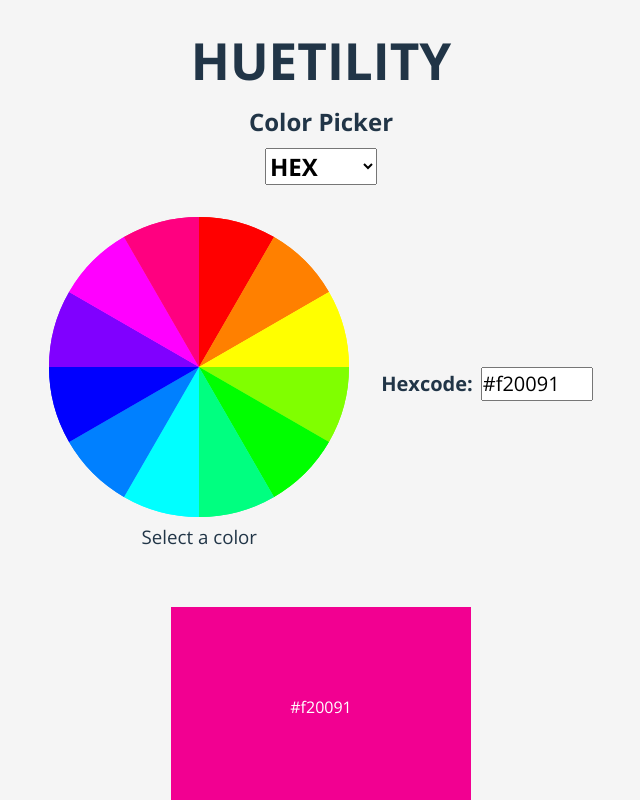
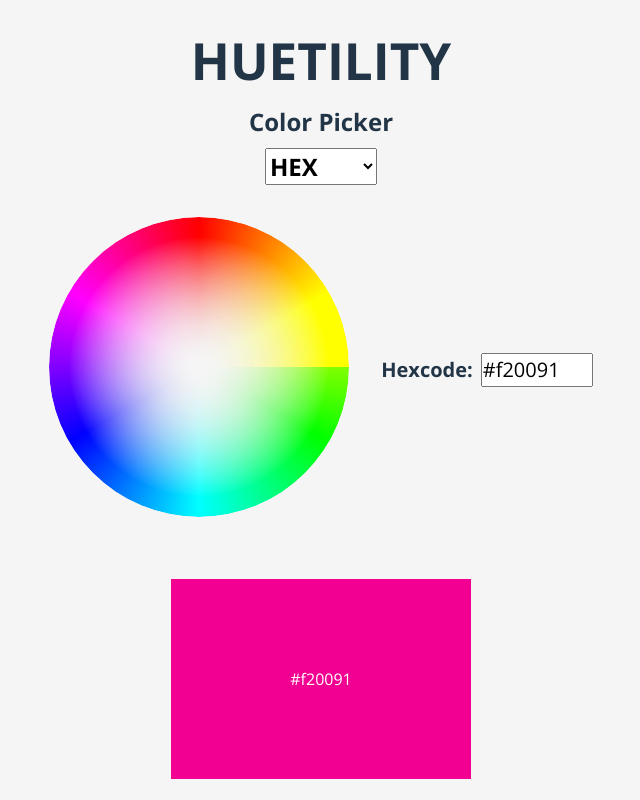
Before and after one commit to amandahinton/huetility, a React (Vite) app: page / in a window 1280 px wide. Shown: the top 800 px of the page, without its empty margins (319-959 px from the left). Built offline with nearby package versions, Linux system fonts and the light colour scheme.

Commit message:
create conical and radial gradient wheel

```diff
--- a/src/components/RGBColorWheel.tsx
+++ b/src/components/RGBColorWheel.tsx
@@ -1,48 +1,56 @@
 import React from "react";
-import { Canvas } from ".";
+import { Canvas } from "../components";
+import { HUES } from "../utils/constants";
 import "./ColorSpace.css";
 
 export function RGBColorWheel() {
-  const [pixelValue, setPixelValue] = React.useState<string>("Select a color");
+  const [pixelValue, setPixelValue] = React.useState<string>("");
 
   const canvasWidth = 300; // use square canvas, height set to same
 
   const canvasDraw = (canvasContext: CanvasRenderingContext2D) => {
-    const hues = [
-      { color: "lime - 90", wedge: 30, hue: "#80ff00ff" },
-      { color: "green - 120", wedge: 30, hue: "#00ff00ff" },
-      { color: "mint - 150", wedge: 30, hue: "#00ff80ff" },
-      { color: "cyan - 180", wedge: 30, hue: "#00ffffff" },
-      { color: "cornflower - 210", wedge: 30, hue: "#0080ffff" },
-      { color: "blue - 240", wedge: 30, hue: "#0000ffff" },
-      { color: "violet - 270", wedge: 30, hue: "#8000ffff" },
-      { color: "magenta - 300", wedge: 30, hue: "#ff00ffff" },
-      { color: "pink - 330", wedge: 30, hue: "#ff0080ff" },
-      { color: "red - 0/360", wedge: 30, hue: "#ff0000ff" },
-      { color: "orange - 30", wedge: 30, hue: "#ff8000ff" },
-      { color: "yellow - 60", wedge: 30, hue: "#ffff00ff" },
-    ];
+    // create a sweeping gradient
+    const gradient = canvasContext.createConicGradient(
+      0,
+      canvasWidth / 2,
+      canvasWidth / 2
+    );
 
-    let currentAngle = 0;
-    for (let colorValue of hues) {
-      // determine slice size
-      let portionAngle = (colorValue.wedge / 360) * 2 * Math.PI;
-      // draw pie slice arc
+    for (let colorValue of HUES) {
+      gradient.addColorStop((30 / 360) * colorValue.id, colorValue.cssRGB);
+    }
+
+    canvasContext.fillStyle = gradient;
+    canvasContext.fillRect(0, 0, canvasWidth, canvasWidth);
+
+    // crop canvas to make circular
+    canvasContext.globalCompositeOperation = "destination-in";
     canvasContext.beginPath();
     canvasContext.arc(
       canvasWidth / 2,
       canvasWidth / 2,
       canvasWidth / 2,
-        currentAngle,
-        currentAngle + portionAngle
+      0,
+      Math.PI * 2
     );
-      currentAngle += portionAngle;
-      // make wedge to center of circle
-      canvasContext.lineTo(canvasWidth / 2, canvasWidth / 2);
-      // color slice
-      canvasContext.fillStyle = colorValue.hue;
+    canvasContext.closePath();
     canvasContext.fill();
-    }
+
+    // /*
+    // radial gradient from white to transparent
+    const radialGradient = canvasContext.createRadialGradient(
+      canvasWidth / 2,
+      canvasWidth / 2,
+      0,
+      canvasWidth / 2,
+      canvasWidth / 2,
+      canvasWidth / 2 - 20
+    );
+    radialGradient.addColorStop(0, "#ffffff00");
+    radialGradient.addColorStop(1, "#ffffffff");
+    canvasContext.fillStyle = radialGradient;
+    canvasContext.fillRect(0, 0, 300, 300);
+    // */
   };
 
   const handleClick = (
```
Lines whose indentation alone changed are shown as unchanged.
